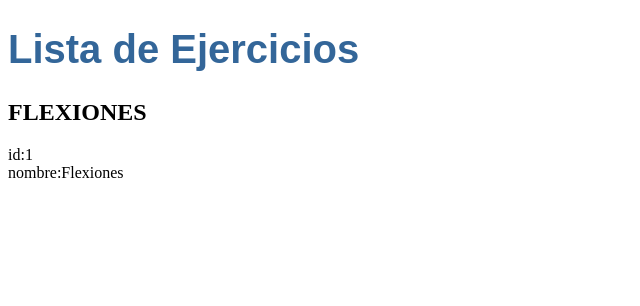
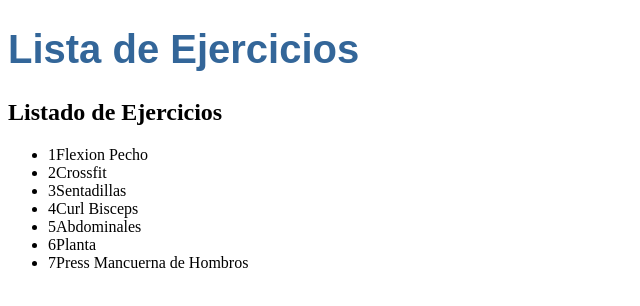
Before and after one commit to w2k31984/ListaEjercicios, an Angular app: page / in a window 1280 px wide. Shown: the top 306 px of the page, without its empty margins (0-640 px from the left). Built offline with nearby package versions, Linux system fonts and the light colour scheme.

Commit message:
Se realiza la lista de ejercicios con el componente Ejercicios

```diff
--- a/src/app/app.module.ts
+++ b/src/app/app.module.ts
@@ -1,5 +1,6 @@
 import { BrowserModule } from '@angular/platform-browser';
-import { NgModule } from '@angular/core'; //Permite correr los componentes de nuestra aplicacion
+import { NgModule } from '@angular/core'; //Permite correr los componentes de nuestra aplicacion.
+import {FormsModule} from '@angular/forms' //Agregando nuestro formulario al proyecto.
 
 import { AppRoutingModule } from './app-routing.module';
 import { AppComponent } from './app.component';
@@ -12,7 +13,8 @@ import { EjerciciosComponent } from './ejercicios/ejercicios.component';
   ],
   imports: [
     BrowserModule,
-    AppRoutingModule
+    AppRoutingModule,
+    FormsModule //Importamos el modulo de FormsModule
   ],
   providers: [],
   bootstrap: [AppComponent]
--- /dev/null
+++ b/src/app/ejercicios/collection-ejercicios.ts
@@ -0,0 +1,12 @@
+import {Ejercicio} from '../ejercicio';
+
+export const EJERCICIOS: Ejercicio[]=[
+ {id:1, name:'Flexion Pecho'},
+ {id:2, name:'Crossfit'},
+ {id:3, name:'Sentadillas'},
+ {id:4, name:'Curl Bisceps'},
+ {id:5, name:'Abdominales'},
+ {id:6, name:'Planta'},
+ {id:7, name:'Press Mancuerna de Hombros'}
+
+]
--- a/src/app/ejercicios/ejercicios.component.html
+++ b/src/app/ejercicios/ejercicios.component.html
@@ -1,3 +1,6 @@
-<h2>{{ejercicio.name | uppercase}}</h2>
-<div><span>id:</span>{{ejercicio.id}}</div>
-<div><span>nombre:</span>{{ejercicio.name}}</div>
+<h2>Listado de Ejercicios</h2>
+<ul class="ejercicios">
+  <li *ngFor ="let ejercicio of ejercicios">
+    <span class="ejercicio">{{ejercicio.id}}</span>{{ejercicio.name}}
+  </li>
+</ul>
--- a/src/app/ejercicios/ejercicios.component.ts
+++ b/src/app/ejercicios/ejercicios.component.ts
@@ -1,5 +1,6 @@
 import { Component, OnInit } from '@angular/core';
 import {Ejercicio} from '../ejercicio';
+import {EJERCICIOS} from './collection-ejercicios';
 
 @Component({
   selector: 'app-ejercicios',
@@ -8,11 +9,8 @@ import {Ejercicio} from '../ejercicio';
 })
 export class EjerciciosComponent implements OnInit {
 
-  ejercicio: Ejercicio={
-  id:1,
-  name:"Flexiones"
-  };
-  constructor() { }
+  ejercicios=EJERCICIOS;
+  constructor() {}
 
   ngOnInit(): void {
   }
```
